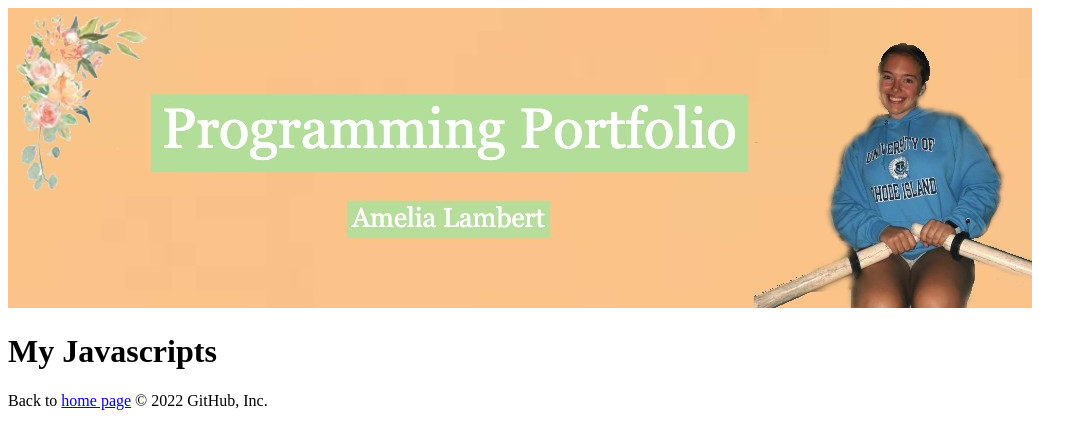
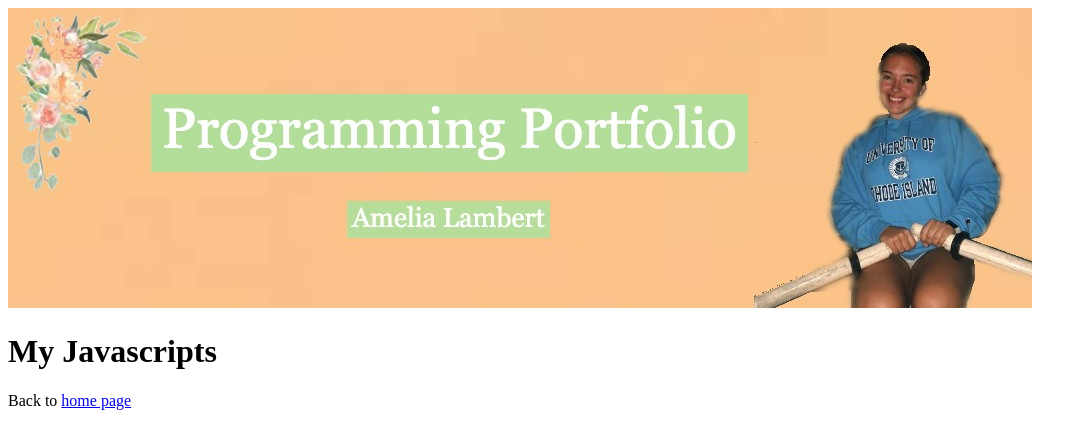
Before and after one commit to aplambert1/aplambert1.github.io, a plain HTML site: page javascripts.html in a window 1280 px wide. Shown: the whole page, without its empty margins (0-1087 px from the left). Drawn offline with Linux system fonts and the light colour scheme.

Commit message:
Update javascripts.html

```diff
--- a/javascripts.html
+++ b/javascripts.html
@@ -13,4 +13,3 @@
   </body>
 
 </html>
-© 2022 GitHub, Inc.
```
